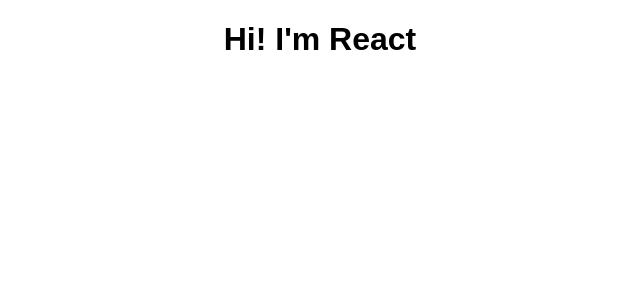
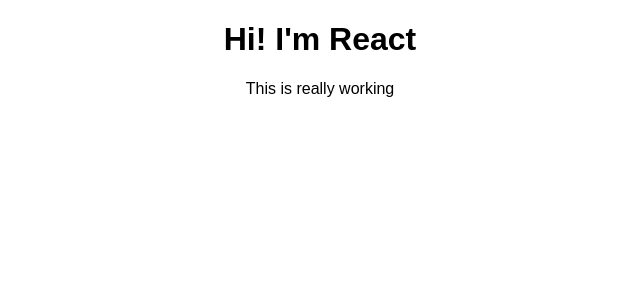
Before and after one commit to mmjosedaniel/react-the-complete-guide-section-3, a React (Create React App) app in the folder react-complete-gide/: page / in a window 1280 px wide. Shown: the top 300 px of the page, without its empty margins (320-960 px from the left). Built offline with nearby package versions, Linux system fonts and the light colour scheme.

Commit message:
JSX Restrictions

```diff
--- a/react-complete-gide/src/App.js
+++ b/react-complete-gide/src/App.js
@@ -6,9 +6,9 @@
     return (
       <div className="App">
         <h1>Hi! I'm React</h1>
+        <p>This is really working</p>
       </div>
     );
-    // Delete the next code from the lesson 30. Understanding JSX when starting the next lesson:
     // return React.createElement('div', {className: 'App'}, React.createElement('h1', null, "Hi, I'm a React app!!!"));
   }
 }
```
